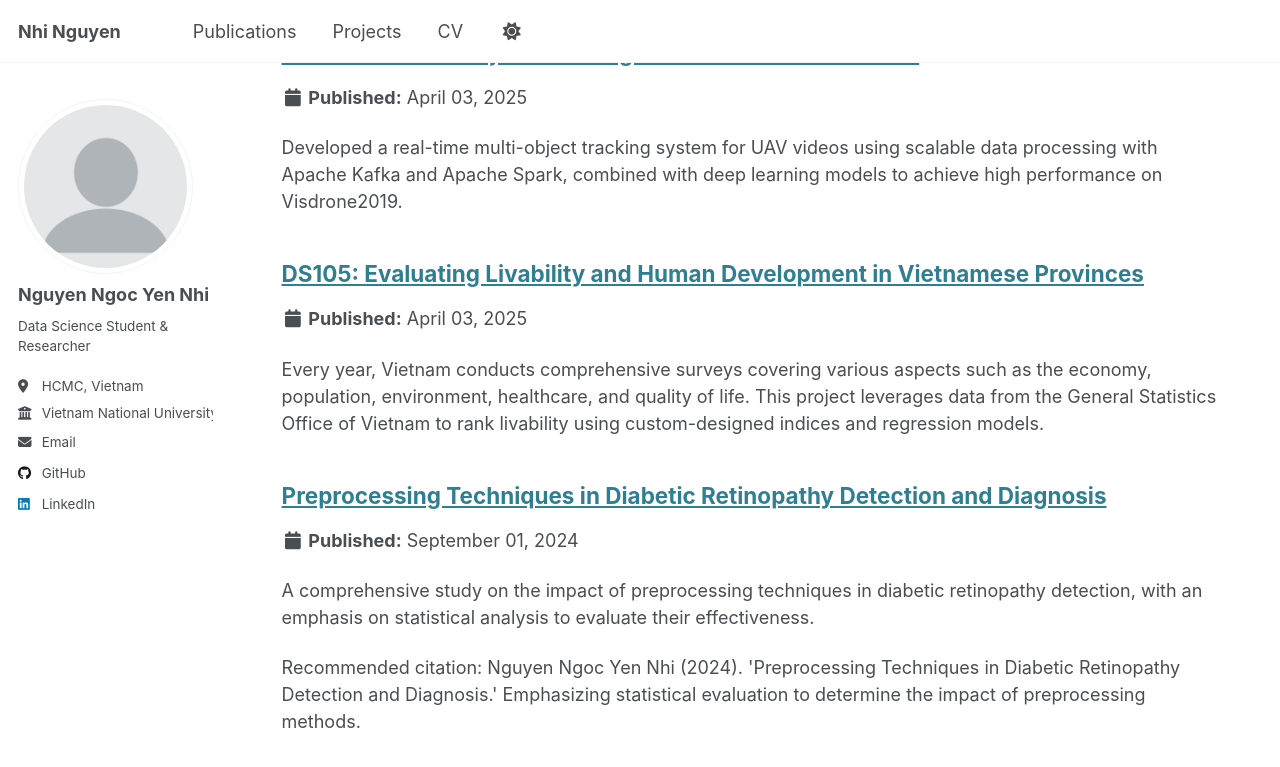
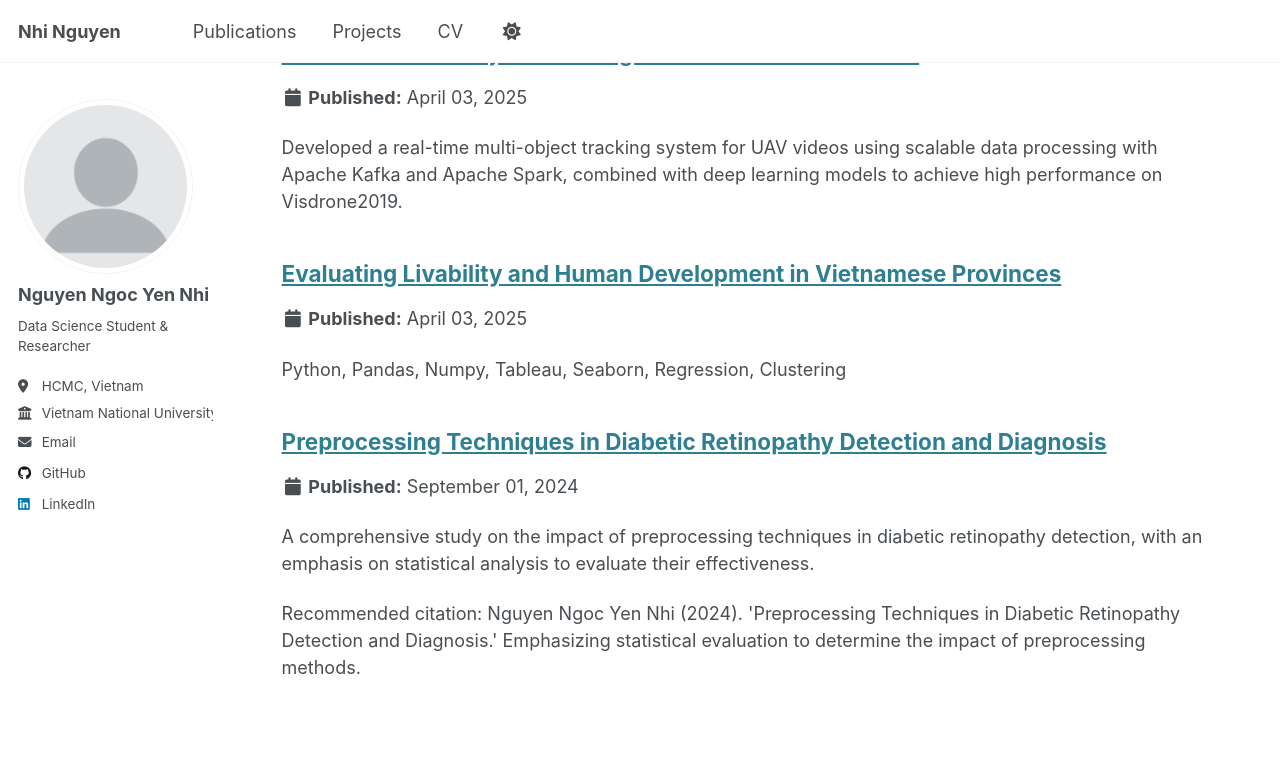
Before and after one commit to dalietnguyen342/dalietnguyen342.github.io, a Jekyll site: the page built from _pages/portfolio.html, in a window 1280 px wide and 900 px high, scrolled down 495 px. Shown: the top 767 px of the window. Built offline with Jekyll 4.4.1, drawn with Linux system fonts in a browser that asks for light colours.

Commit message:
Update proj4.md

```diff
--- a/_portfolio/proj4.md
+++ b/_portfolio/proj4.md
@@ -1,14 +1,11 @@
 ---
-title: "DS105: Evaluating Livability and Human Development in Vietnamese Provinces"
+title: "Evaluating Livability and Human Development in Vietnamese Provinces"
 collection: portfolio
 category: projects
-permalink: /project/2024-08-01-ds105-livability-analysis
-excerpt: >
-  Every year, Vietnam conducts comprehensive surveys covering various aspects such as the economy, population, environment, healthcare, and quality of life. This project leverages data from the General Statistics Office of Vietnam to rank livability using custom-designed indices and regression models.
-technologies: "Python, Pandas, Numpy, Tableau, Seaborn, Regression, Clustering"
+excerpt: "Python, Pandas, Numpy, Tableau, Seaborn, Regression, Clustering"
 ---
 In this project, we collected and standardized statistical data from 2002 to 2022 covering multiple indicators—including healthcare, social security, economy, labor, employment, and average income per capita—for all 63 provinces in Vietnam. The dataset was sourced directly from the General Statistics Office of Vietnam, which permits the use of its published data provided proper citation.
 
-Using regression and clustering algorithms, we designed custom indices to rank the livability of each province and predict the Human Development Index. Data visualization and analysis were performed using Python libraries such as Pandas, Numpy, Tableau, and Seaborn.
+Using regression and clustering algorithms, we designed custom indices to rank the livability of each province and predict the Human Development Index. Data visualization and analysis were performed using Python libraries such as <b>Pandas, Numpy, Tableau, and Seaborn</b>.
 
-Github: [DS105 Data Analysis Project](https://github.com/NhiNguyen34/ds105-data-analysis)
+Github: [Project](https://github.com/NhiNguyen34/ds105-data-analysis)
```
